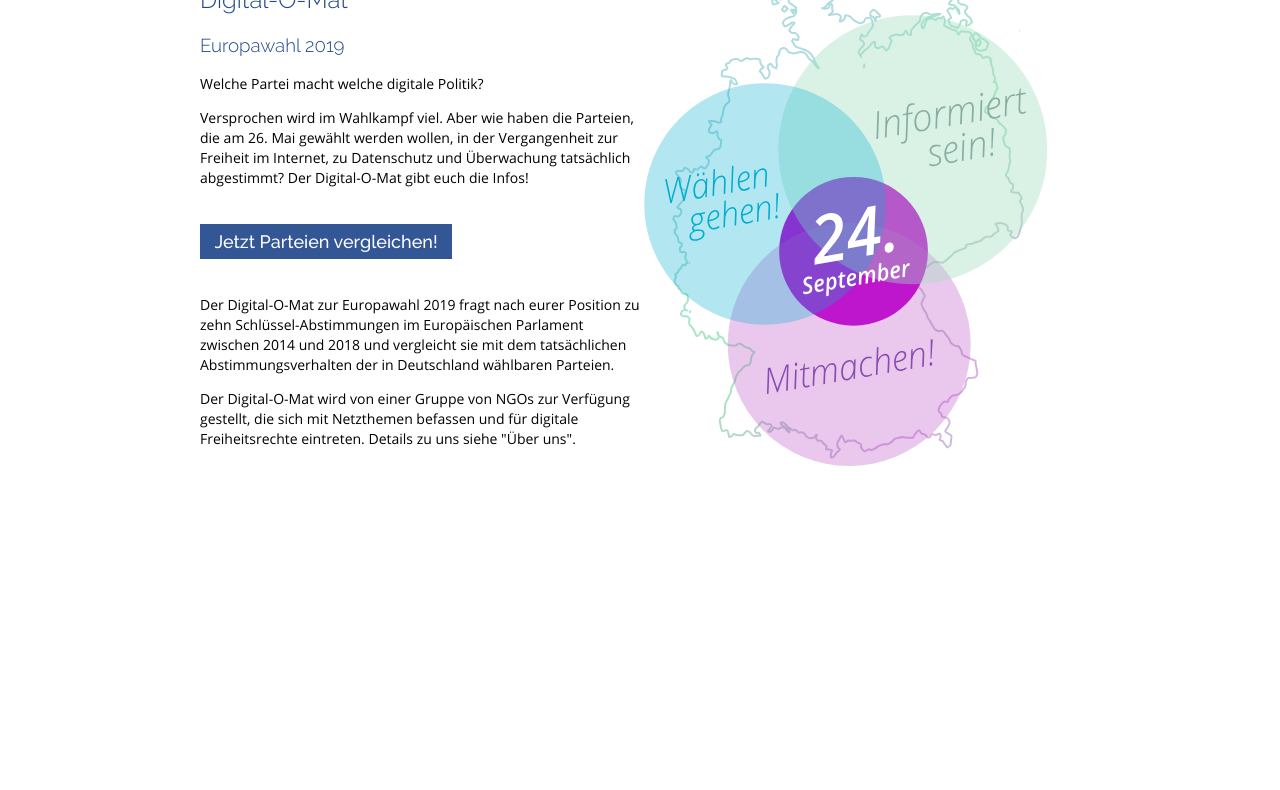
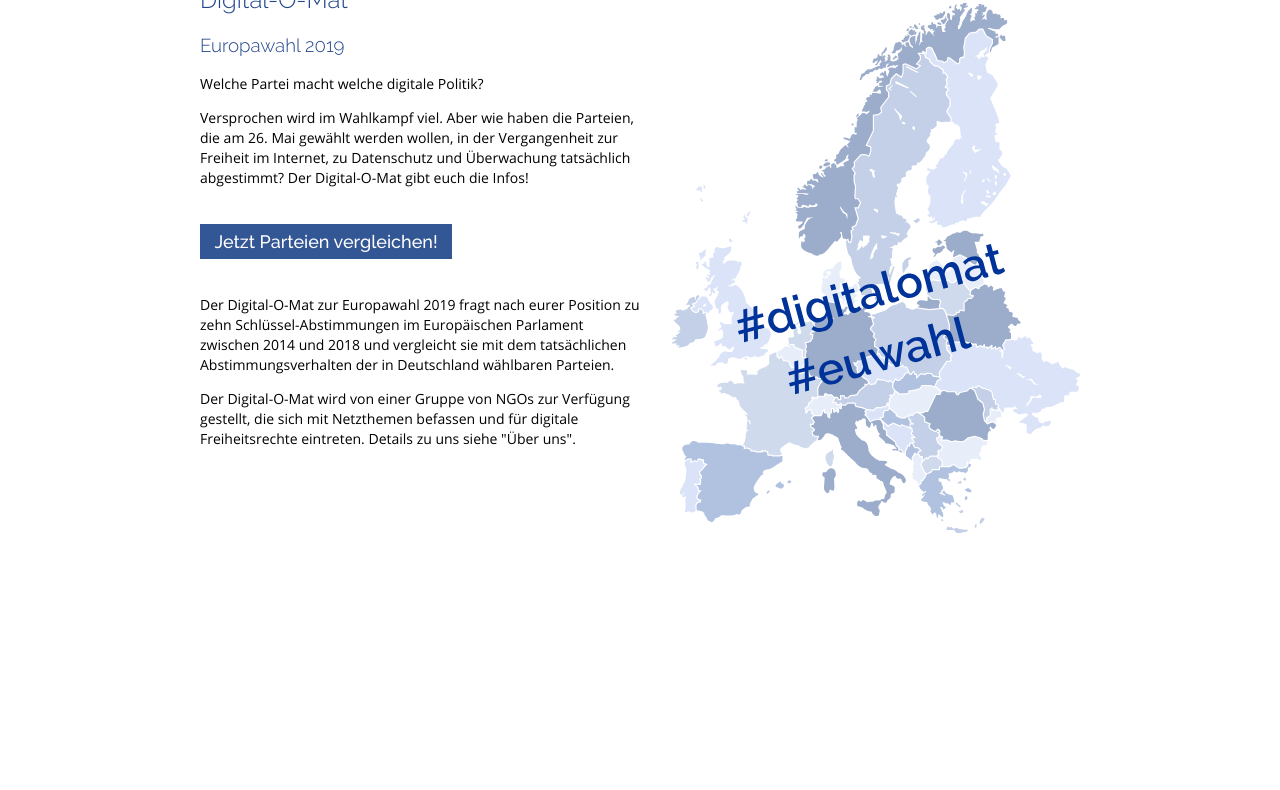
Before and after one commit to UlmApi/mobil-o-mat, a website: page index.html in a window 1280 px wide. Shown: the part 184-974 px from the top of the page. Drawn offline with Linux system fonts and the light colour scheme; files whose address does not match are found by name.

Commit message:
add map of europe

```diff
--- a/index.html
+++ b/index.html
@@ -94,7 +94,7 @@
 						</p>
 					</div>
 					<div class="row">
-						<img src="assets/images/wahlland.svg" alt="" title="">
+						<img style="margin: 3em 0em 0em 2em;" src="assets/images/Digital-o-Mat_Europakarte_v02.svg" alt="" title="">
 					</div>
 				</div>
 
```
Also changed, not shown: assets/images/Digital-o-Mat_Europakarte_v02.svg (added).
